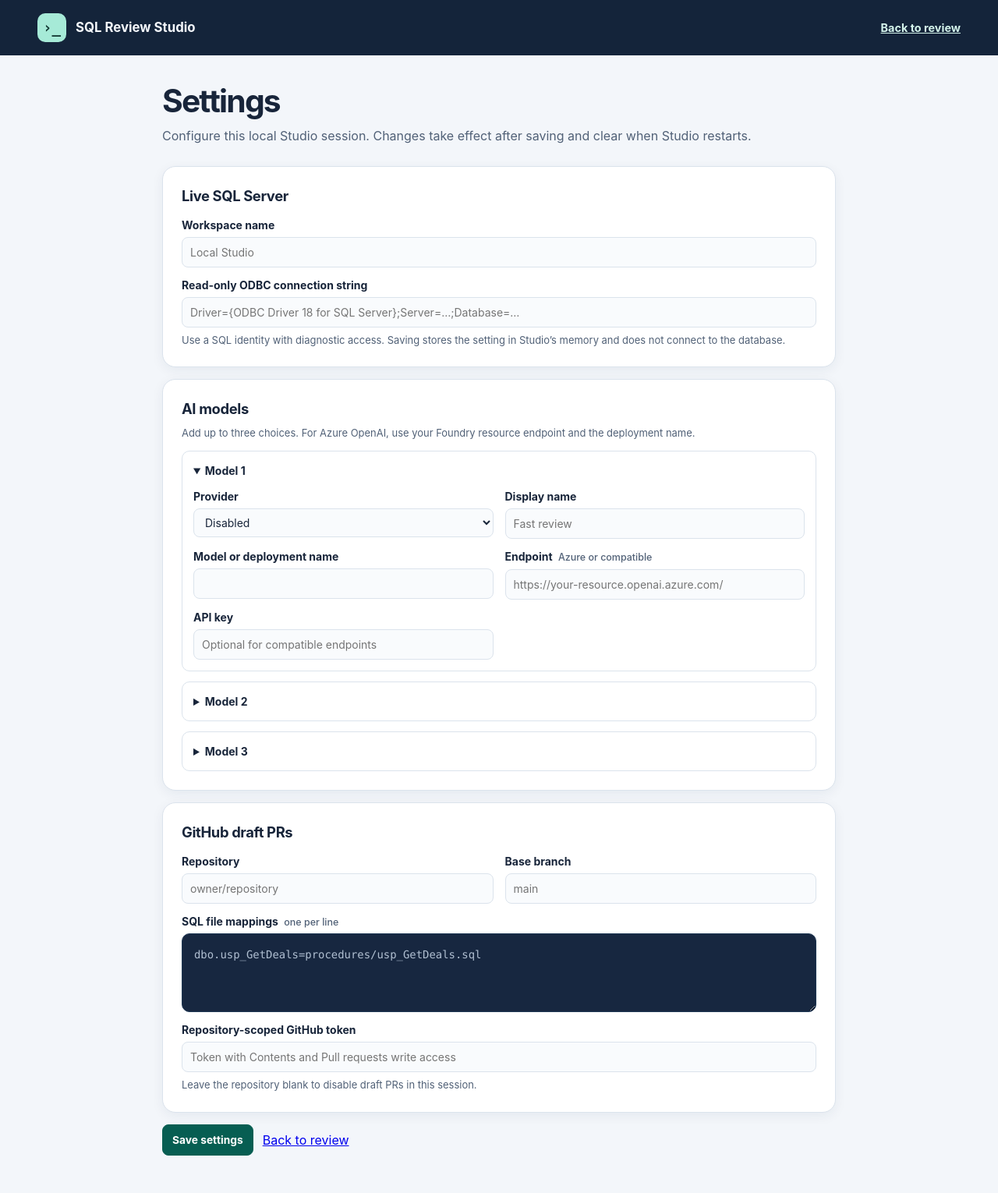
After one commit to Haricharansm/SQL-Server-Code-Review-Agent, a Flask app: page /settings in a window 1280 px wide. The commit adds this page. Shown: the whole page at 78% size. Run offline with Flask 3, Linux system fonts and the light colour scheme.

Commit message:
Add browser settings for local Studio setup

```diff
--- a/app.py
+++ b/app.py
@@ -3,17 +3,19 @@
 from difflib import unified_diff
 import json
 import os
+from ipaddress import ip_address
 from pathlib import Path
 import re
 import secrets
 from tempfile import TemporaryDirectory
 
 from defusedxml.common import DefusedXmlException
-from flask import Flask, abort, jsonify, render_template, request, session
+from flask import Flask, abort, g, jsonify, redirect, render_template, request, session, url_for
 from itsdangerous import BadSignature, URLSafeTimedSerializer
 from xml.etree.ElementTree import ParseError
 
 from deployment import configured_profile
+from local_settings import form_settings
 from github_review import DraftError, create_draft, review_target, source_digest
 from reviewer import (
     AIConfigurationError, ai_review, catalog_findings, collect,
@@ -24,6 +26,7 @@ app = Flask(__name__)
 app.config.update(
     SECRET_KEY=secrets.token_hex(32),
     DEPLOYMENT_PROFILE=configured_profile(),
+    LOCAL_SETTINGS=(None, {}, ""),
     TRUSTED_HOSTS=["localhost", "127.0.0.1", "[::1]"],
     SESSION_COOKIE_SAMESITE="Strict",
     MAX_CONTENT_LENGTH=22 * 1024 * 1024,
@@ -40,6 +43,19 @@ def provider_choices(profile):
     return {key: entry["label"] for key, entry in profile.get("ai", {}).items()}
 
 
+@app.before_request
+def snapshot_settings():
+    local, bindings, revision = app.config["LOCAL_SETTINGS"]
+    managed = app.config["DEPLOYMENT_PROFILE"]
+    g.profile = managed if managed is not None else local
+    g.bindings = bindings if managed is None else {}
+    g.settings_revision = revision if managed is None else ""
+
+
+def setting(name, default=None):
+    return g.bindings[name] if name in g.bindings else os.getenv(name, default)
+
+
 def deployment_status(profile):
     sql_env = profile["sql_connection_env"] if profile else "SQLSERVER_CONNECTION_STRING"
     legacy_ai = {
@@ -51,25 +67,25 @@ def deployment_status(profile):
     models = profile.get("ai", {}) if profile is not None else legacy_ai
     ready = {
         choice for choice, options in models.items()
-        if all(os.getenv(options[key], "").strip()
+        if all(setting(options[key], "").strip()
                for key in ("endpoint_env", "model_env", "key_env") if key in options)
     }
     github = profile.get("github") if profile is not None else None
     if profile is None:
         try:
-            modules = json.loads(os.getenv("SQL_REVIEW_GITHUB_MODULES", "{}"))
+            modules = json.loads(setting("SQL_REVIEW_GITHUB_MODULES", "{}"))
         except ValueError:
             modules = {}
         if isinstance(modules, dict):
-            github = {"repository": os.getenv("SQL_REVIEW_GITHUB_REPOSITORY"),
+            github = {"repository": setting("SQL_REVIEW_GITHUB_REPOSITORY"),
                       "modules": modules, "token_env": "SQL_REVIEW_GITHUB_TOKEN"}
     drafts = bool(github and github["repository"] and github["modules"]
-                  and os.getenv(github["token_env"], "").strip())
-    return dict(sql_env=sql_env, sql=bool(os.getenv(sql_env, "").strip()), ready=ready, drafts=drafts)
+                  and setting(github["token_env"], "").strip())
+    return dict(sql_env=sql_env, sql=bool(setting(sql_env, "").strip()), ready=ready, drafts=drafts)
 
 
 def review_form(values, upload):
-    profile = app.config["DEPLOYMENT_PROFILE"]
+    profile = g.profile
     choices = provider_choices(profile)
     provider = values["provider"]
     if provider and provider not in choices:
@@ -82,7 +98,7 @@ def review_form(values, upload):
         if len(parts) != 2 or any(not part or len(part) > 128 for part in parts):
             raise ValueError("Enter an unquoted SQL object name such as dbo.usp_GetDeals.")
         connection_env = profile["sql_connection_env"] if profile else "SQLSERVER_CONNECTION_STRING"
-        connection = os.getenv(connection_env)
+        connection = setting(connection_env)
         if not connection:
             raise ValueError(f"Set {connection_env} on the server to review database objects.")
         live = values["spid"].strip()
@@ -124,7 +140,8 @@ def review_form(values, upload):
                 proposal = ai_review(definition, findings, evidence, provider)
             else:
                 model = profile["ai"][provider]
-                proposal = ai_review(definition, findings, evidence, model["provider"], config=model)
+                options = {"lookup": setting} if g.bindings else {}
+                proposal = ai_review(definition, findings, evidence, model["provider"], config=model, **options)
             notes.append(f"AI provider used for proposed T-SQL: {choices[provider]}.")
         except AIConfigurationError as exc:
             ai_error = str(exc)
@@ -146,7 +163,7 @@ def review_form(values, upload):
 def index():
     if "csrf" not in session:
         session["csrf"] = secrets.token_urlsafe(32)
-    profile = app.config["DEPLOYMENT_PROFILE"]
+    profile = g.profile
     github = profile.get("github") if profile else None
     values = dict(source="editor", sql="", module="", spid="", provider="")
     result, error = None, ""
@@ -181,8 +198,40 @@ def index():
     ), status
 
 
+@app.route("/settings", methods=["GET", "POST"])
+def settings():
+    if not ip_address(request.remote_addr or "0.0.0.0").is_loopback:
+        abort(403)
+    if "csrf" not in session:
+        session["csrf"] = secrets.token_urlsafe(32)
+    managed = app.config["DEPLOYMENT_PROFILE"] is not None
+    saved = request.args.get("saved") == "1"
+    error = ""
+    if request.method == "POST":
+        check_csrf()
+        if managed:
+            abort(403)
+        try:
+            if request.form.get("action") == "reset":
+                app.config["LOCAL_SETTINGS"] = (None, {}, secrets.token_hex(16))
+            else:
+                profile, bindings = form_settings(request.form, g.bindings)
+                app.config["LOCAL_SETTINGS"] = (profile, bindings, secrets.token_hex(16))
+            return redirect(url_for("settings", saved="1"), code=303)
+        except ValueError as exc:
+            error = str(exc)
+    response = app.make_response((render_template(
+        "settings.html", csrf=session["csrf"], managed=managed, profile=g.profile,
+        model_fields={key: value for key, value in g.bindings.items()
+                      if key.endswith(("_NAME", "_ENDPOINT", "_PROVIDER"))},
+        saved=saved, error=error, status=deployment_status(g.profile),
+    ), 400 if error else 200))
+    response.headers["Cache-Control"] = "no-store"
+    return response
+
+
 def draft_signer():
-    return URLSafeTimedSerializer(app.secret_key, salt=f"draft:{session['csrf']}")
+    return URLSafeTimedSerializer(app.secret_key, salt=f"draft:{session['csrf']}:{g.settings_revision}")
 
 
 def check_csrf():
@@ -214,10 +263,12 @@ def draft():
     candidate = request.form.get("candidate", "").strip()
     if not candidate or len(candidate) > SQL_LIMIT:
         return jsonify(error="Enter a candidate between 1 and 200,000 characters."), 400
-    profile = app.config["DEPLOYMENT_PROFILE"]
+    profile = g.profile
     if profile is not None and not profile.get("github"):
         return jsonify(error="Draft PRs are disabled for this deployment."), 403
     options = {"config": profile["github"]} if profile is not None else {}
+    if g.bindings:
+        options["lookup"] = setting
     try:
         url = create_draft(review["module"], review["original"], candidate + "\n", review["titles"], **options)
     except DraftError as exc:
--- a/github_review.py
+++ b/github_review.py
@@ -37,9 +37,9 @@ def review_target(module: str, config: dict | None = None) -> tuple[str, str, st
     return repo, config["base"] if config is not None else os.getenv("SQL_REVIEW_GITHUB_BASE", "main"), path
 
 
-def create_draft(module: str, original: str, candidate: str, titles: list[str], *, config: dict | None = None) -> str:
+def create_draft(module: str, original: str, candidate: str, titles: list[str], *, config: dict | None = None, lookup=os.getenv) -> str:
     repo, base, path = review_target(module, config)
-    token = os.getenv(config["token_env"] if config is not None else "SQL_REVIEW_GITHUB_TOKEN")
+    token = lookup(config["token_env"] if config is not None else "SQL_REVIEW_GITHUB_TOKEN")
     if not token:
         raise DraftError("Configure the repository-scoped GitHub token on the server.")
     if source_digest(candidate) == original:
--- a/static/studio.css
+++ b/static/studio.css
@@ -184,3 +184,22 @@ details ul { color: var(--muted); font-size: .875rem; }
   .deployment-status { grid-template-columns: minmax(0, 1fr); gap: 7px; }
   .deployment-status > div { display: flex; justify-content: space-between; gap: 8px; }
 }
+
+.settings-link { display: inline-block; margin-top: 6px; padding: 4px 10px; text-decoration: none; }
+.back-link { color: #d4f4eb; font-size: .9rem; font-weight: 650; }
+.settings-page { max-width: 960px; }
+.settings-form { display: grid; gap: 15px; }
+.settings-form label { margin-top: 12px; }
+.settings-form input[type="password"] {
+  width: 100%; margin-top: 5px; padding: 8px 10px; font-size: .875rem;
+  color: var(--ink); background: #f9fbfd; border: 1px solid var(--line); border-radius: 8px;
+}
+.settings-form textarea { min-height: 94px; margin-top: 5px; }
+.settings-grid { display: grid; grid-template-columns: repeat(2, minmax(0, 1fr)); gap: 0 15px; }
+.settings-form .actions { margin-top: 0; }
+.saved-notice { margin: 0 0 14px; background: var(--accent-light); }
+.settings-page .error { margin-bottom: 14px; }
+.reset-settings { margin-top: 15px; }
+@media (max-width: 600px) {
+  .settings-grid { grid-template-columns: minmax(0, 1fr); }
+}
--- a/templates/index.html
+++ b/templates/index.html
@@ -24,6 +24,7 @@
     <div class="deployment-title">
       <h2 id="deployment-heading">Deployment setup</h2>
       <p>{{ profile.name if profile else "Local defaults" }}</p>
+      <a class="outline settings-link" href="{{ url_for('settings') }}">Settings</a>
     </div>
     <dl class="deployment-status">
       <div><dt>Live SQL Server</dt><dd><span class="status-dot {{ 'configured' if setup.sql }}"></span>{{ "Connection configured" if setup.sql else "Setup needed" }}</dd></div>
--- /dev/null
+++ b/templates/settings.html
@@ -0,0 +1,87 @@
+<!doctype html>
+<html lang="en">
+<head>
+  <meta charset="utf-8">
+  <meta name="viewport" content="width=device-width, initial-scale=1">
+  <title>Settings · SQL Review Studio</title>
+  <link rel="stylesheet" href="{{ url_for('static', filename='studio.css') }}">
+</head>
+<body>
+<header class="topbar"><div class="topbar-inner">
+  <div class="brand"><span class="mark" aria-hidden="true">›_</span> SQL Review Studio</div>
+  <a class="back-link" href="{{ url_for('index') }}">Back to review</a>
+</div></header>
+<main class="settings-page">
+  <div class="intro"><h1>Settings</h1>
+    {% if managed %}<p>This installation uses the server-managed profile {{ profile.name }}.</p>
+    {% else %}<p>Configure this local Studio session. Changes take effect after saving and clear when Studio restarts.</p>{% endif %}
+  </div>
+  {% if saved %}<p role="status" class="notice saved-notice">Settings updated. <a href="{{ url_for('index') }}">Return to review</a></p>{% endif %}
+  {% if error %}<p role="alert" class="notice error">{{ error }}</p>{% endif %}
+  {% if managed %}
+  <section class="panel"><h2>Managed deployment</h2>
+    <p>Update the file referenced by <code>SQL_REVIEW_PROFILE</code> and the tenant’s server-side settings to change this installation. Restart Studio to load changes.</p>
+  </section>
+  {% else %}
+  <form method="post" autocomplete="off" class="settings-form">
+    <input type="hidden" name="csrf" value="{{ csrf }}">
+    <section class="panel">
+      <h2>Live SQL Server</h2>
+      <label for="name">Workspace name</label>
+      <input id="name" name="name" type="text" maxlength="100" value="{{ profile.name if profile else '' }}" placeholder="Local Studio">
+      <label for="connection">Read-only ODBC connection string</label>
+      <input id="connection" name="connection" type="password" maxlength="4096" autocomplete="new-password"
+             placeholder="{{ 'Leave blank to keep the saved connection' if status.sql and profile else 'Driver={ODBC Driver 18 for SQL Server};Server=…;Database=…' }}">
+      <p class="help">Use a SQL identity with diagnostic access. Saving stores the setting in Studio’s memory and does not connect to the database.</p>
+      {% if status.sql and profile %}<label class="clear-field"><input type="checkbox" name="clear_connection" value="yes"> Clear the saved connection</label>{% endif %}
+    </section>
+    <section class="panel">
+      <h2>AI models</h2>
+      <p class="help">Add up to three choices. For Azure OpenAI, use your Foundry resource endpoint and the deployment name.</p>
+      {% for slot in range(1, 4) %}
+      {% set prefix = 'STUDIO_MODEL_' ~ slot %}
+      {% set choice = profile.ai.get('model-' ~ slot, {}) if profile else {} %}
+      <details {% if slot == 1 or choice %}open{% endif %}>
+        <summary>Model {{ slot }}{% if choice %} · {{ choice.label }}{% endif %}</summary>
+        <div class="settings-grid">
+          <div><label for="provider_{{ slot }}">Provider</label><select id="provider_{{ slot }}" name="provider_{{ slot }}">
+            <option value="">Disabled</option>
+            {% for id, title in [('azure','Azure OpenAI / Foundry'),('openai','OpenAI'),('compatible','OpenAI-compatible')] %}
+            <option value="{{ id }}" {{ 'selected' if choice.get('provider') == id }}>{{ title }}</option>
+            {% endfor %}
+          </select></div>
+          <div><label for="label_{{ slot }}">Display name</label><input type="text" id="label_{{ slot }}" name="label_{{ slot }}" maxlength="100" value="{{ choice.get('label', '') }}" placeholder="Fast review"></div>
+          <div><label for="model_{{ slot }}">Model or deployment name</label><input type="text" id="model_{{ slot }}" name="model_{{ slot }}" maxlength="150" value="{{ model_fields.get(prefix ~ '_NAME', '') }}"></div>
+          <div><label for="endpoint_{{ slot }}">Endpoint <span>Azure or compatible</span></label><input type="text" id="endpoint_{{ slot }}" name="endpoint_{{ slot }}" maxlength="512" value="{{ model_fields.get(prefix ~ '_ENDPOINT', '') }}" placeholder="https://your-resource.openai.azure.com/"></div>
+          <div><label for="key_{{ slot }}">API key</label><input type="password" id="key_{{ slot }}" name="key_{{ slot }}" maxlength="4096" autocomplete="new-password" placeholder="{{ 'Leave blank to keep the key for the same endpoint' if choice.get('key_env') else 'Optional for compatible endpoints' }}"></div>
+        </div>
+      </details>
+      {% endfor %}
+    </section>
+    <section class="panel">
+      <h2>GitHub draft PRs</h2>
+      {% set git = profile.get('github') if profile else none %}
+      <div class="settings-grid">
+        <div><label for="repository">Repository</label><input type="text" id="repository" name="repository" maxlength="150" value="{{ git.repository if git else '' }}" placeholder="owner/repository"></div>
+        <div><label for="base">Base branch</label><input type="text" id="base" name="base" maxlength="200" value="{{ git.base if git else '' }}" placeholder="main"></div>
+      </div>
+      <label for="modules">SQL file mappings <span>one per line</span></label>
+      <textarea id="modules" name="modules" rows="3" maxlength="10000" placeholder="dbo.usp_GetDeals=procedures/usp_GetDeals.sql">{% if git %}{% for module, path in git.modules.items() %}{{ module }}={{ path }}
+{% endfor %}{% endif %}</textarea>
+      <label for="github_token">Repository-scoped GitHub token</label>
+      <input type="password" id="github_token" name="github_token" maxlength="4096" autocomplete="new-password"
+             placeholder="{{ 'Leave blank to keep the token for the same repository' if git else 'Token with Contents and Pull requests write access' }}">
+      <p class="help">Leave the repository blank to disable draft PRs in this session.</p>
+    </section>
+    <div class="actions"><button class="primary" type="submit">Save settings</button><a href="{{ url_for('index') }}">Back to review</a></div>
+  </form>
+  {% if profile %}
+  <form method="post" class="reset-settings">
+    <input type="hidden" name="csrf" value="{{ csrf }}">
+    <button class="text-button" name="action" value="reset">Clear browser-entered settings</button>
+  </form>
+  {% endif %}
+  {% endif %}
+</main>
+</body>
+</html>
```
Also changed, not shown: local_settings.py (added, +68 -0 lines), reviewer.py (+13 -13 lines), tests/test_deployment.py (+41 -0 lines), README.md.
